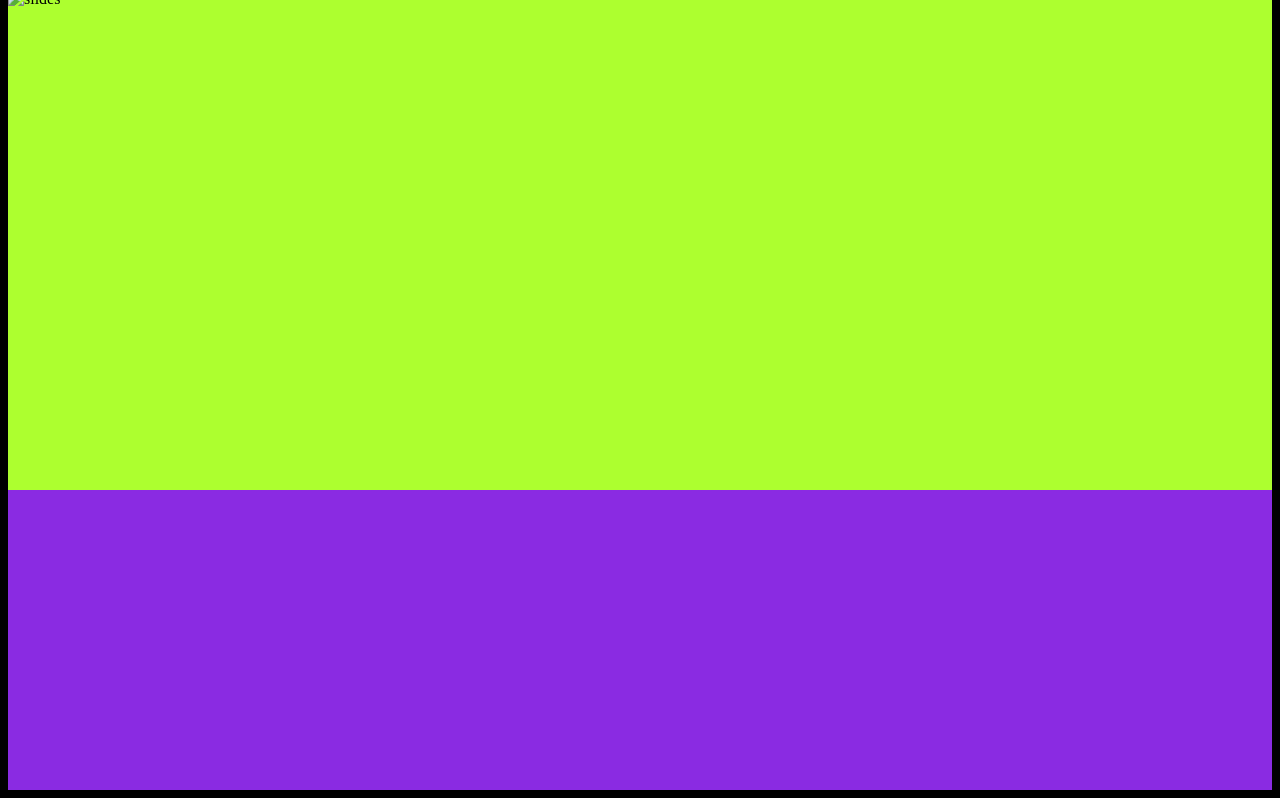
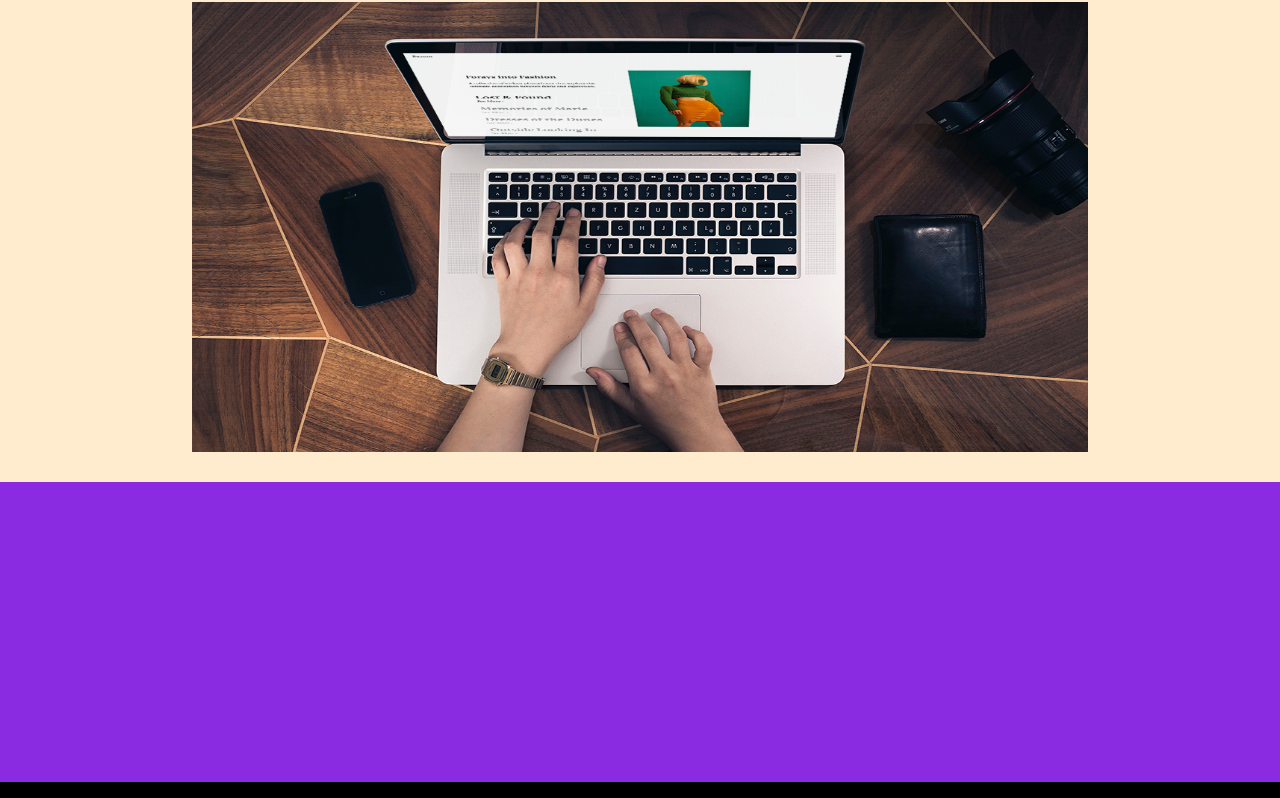
Before and after one commit to gabrielm2308/miniproyecto, a plain HTML site: page index.html in a window 1280 px wide. Shown: the part 68-866 px from the top of the page. Drawn offline with Linux system fonts and the light colour scheme.

Commit message:
Carrusel terminado

```diff
--- a/index.html
+++ b/index.html
@@ -4,6 +4,7 @@
     <meta charset="UTF-8">
     <meta name="viewport" content="width=device-width, initial-scale=1.0">
     <link rel="stylesheet" type="text/css" href="style.css">
+
     <title>prepa html</title>
 </head>
 <body>
@@ -21,12 +22,13 @@
         </div>
     </div>
     <div class="hero">
-        <div class="slider">
-            <img name "slide" alt="slides">
+        <div class="carrusel">
+            <img name= "slide" width="100%" height="500px" alt="slides">
         </div>
     </div>
     <div id="experience">
 
     </div>
+    <script src="main.js"></script>
 </body>
 </html>
--- a/main.js
+++ b/main.js
@@ -0,0 +1,19 @@
+var index=0;
+var imagenes= [];
+var time = 3000;
+
+imagenes[0]="images/0.jpg";
+imagenes[1]="images/02.png";
+imagenes[2]="images/3.jpg";
+
+function slider(){
+    document.slide.src = imagenes[index];
+    if(index<imagenes.length-1){
+        index++;
+    }
+    else{
+        i=0;
+    }
+    setTimeout("slider()",time);
+}
+window.onload = slider;
--- a/style.css
+++ b/style.css
@@ -1,5 +1,6 @@
 body{
     background-color: black;
+    margin: 0;
 }
 .inicio{
     background-color: hotpink;
@@ -23,6 +24,7 @@ body{
     font-size: 40px;
     font-weight: bold;
     text-decoration: none;
+    margin-left: 20px;
 }
 .logo span a{
     text-decoration: none;
@@ -53,9 +55,22 @@ body{
 
 }
 .hero{
+
     width: 100%;
     height: 500px;
-    background-color: greenyellow;
+    background-color: blanchedalmond;
+}
+.hero .carrusel{
+    align-content: center;
+    width: 70%;
+    height: 450px;
+    margin: auto;
+    padding-top: 20px;
+
+}
+.hero .carrusel img{
+    width: 100%;
+    height: 100%;
 }
 #experience{
     width: 100%;
```
Also changed, not shown: images/0.jpg (added), images/02.png (added), images/3.jpg (added).
